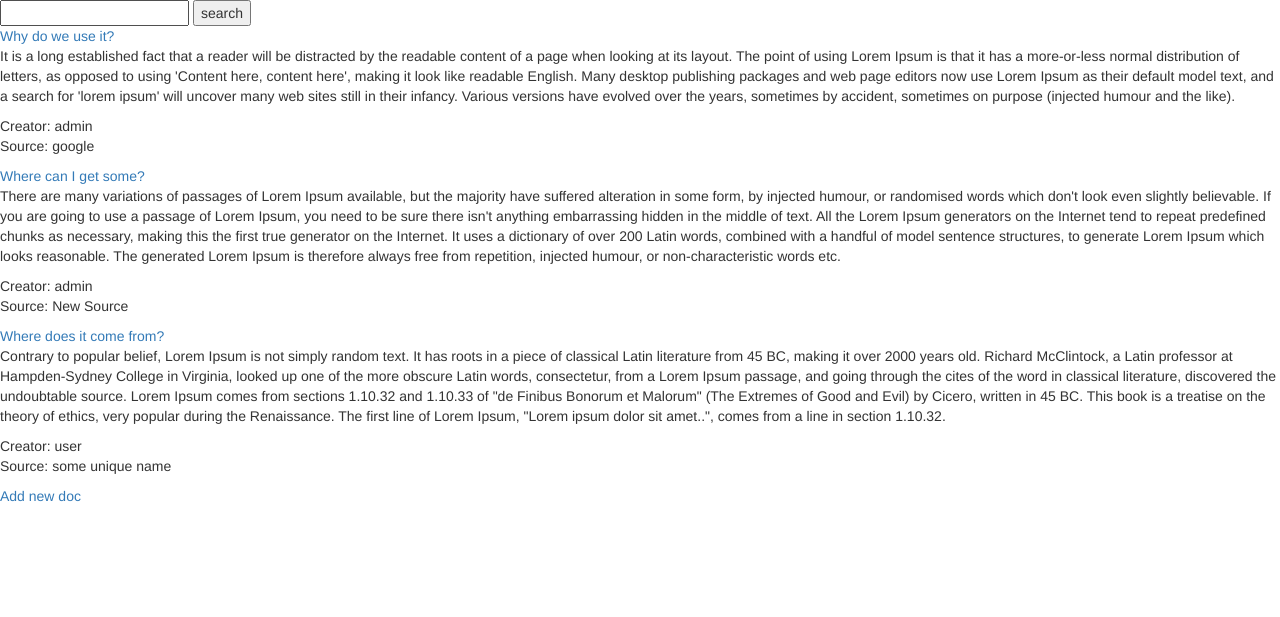
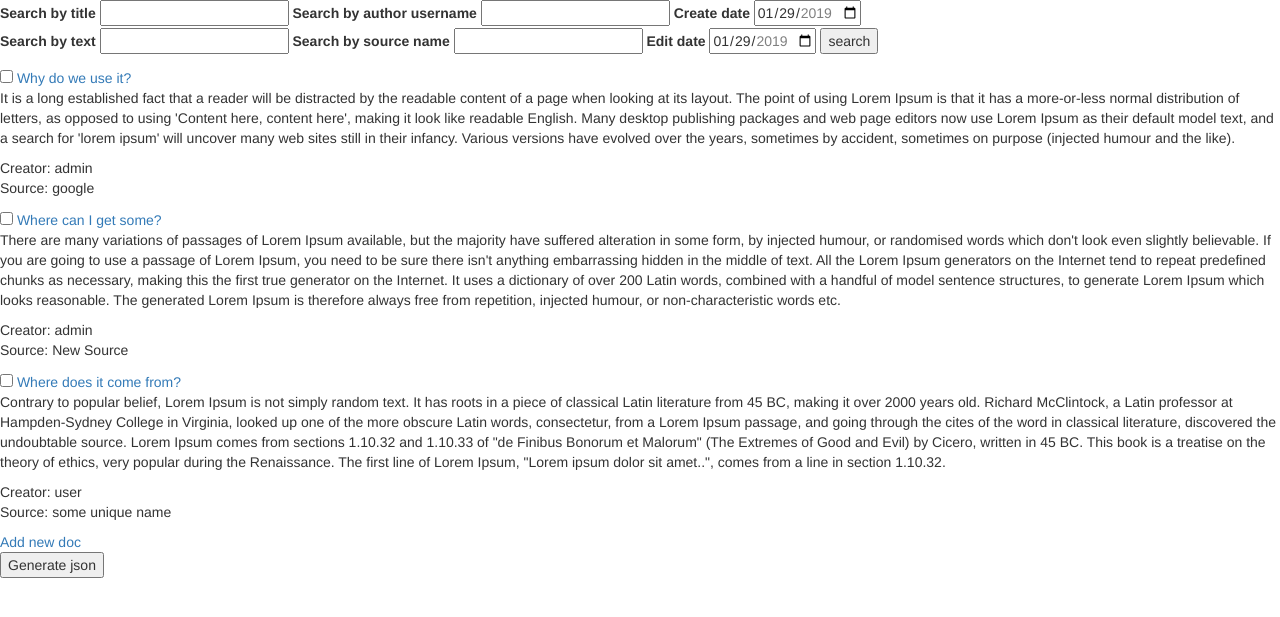
Before and after one commit to brutalsuperman/LZ, a Django app: page /docs/ in a window 1280 px wide. Shown: the top 617 px of the page. Run offline with Django 3.2, Linux system fonts and the light colour scheme; data comes from the database, SQL or seed files in the repository; some libraries are stand-ins or nearby versions.

Commit message:
input for diff field in search, generate json from checked

```diff
--- a/document/urls.py
+++ b/document/urls.py
@@ -20,4 +20,5 @@ urlpatterns = [
         view=DocumentUpdateView.as_view(),
         name='edit'
     ),
+    url(r'json_docs', json_docs, name='json_docs'),
 ]
--- a/document/views.py
+++ b/document/views.py
@@ -3,7 +3,9 @@ from django.views.generic import CreateView, ListView, DetailView, UpdateView
 from .models import Document
 from .forms import DocumentModelForm
 from django.urls import reverse
-from django.db.models import Q
+# from django.db.models import Q
+from datetime import datetime
+from django.http import JsonResponse
 
 
 class DocumentCreateView(LoginRequiredMixin, CreateView):
@@ -22,13 +24,27 @@ class DocumentListView(ListView):
 
     def get_queryset(self):
         queryset = super(DocumentListView, self).get_queryset()
-        q = self.request.GET.get('q')
-        if q:
-            return queryset.filter(
-                Q(title__icontains=q) |
-                Q(text__icontains=q) |
-                Q(author__username__icontains=q) |
-                Q(source__name__icontains=q))
+        text = self.request.GET.get('text')
+        title = self.request.GET.get('title')
+        author = self.request.GET.get('author')
+        source = self.request.GET.get('source')
+        create = self.request.GET.get('created')
+        update = self.request.GET.get('update')
+        print(self.request.GET.getlist('checks'))
+        if text:
+            queryset = queryset.filter(text__icontains=text)
+        if title:
+            queryset = queryset.filter(title__icontains=title)
+        if author:
+            queryset = queryset.filter(author__username__icontains=author)
+        if source:
+            queryset = queryset.filter(source__name__icontains=source)
+        if create:
+            created = datetime.strptime(create, '%Y-%m-%d')
+            queryset = queryset.filter(created__date=created)
+        if update:
+            updated = datetime.strptime(update, '%Y-%m-%d')
+            queryset = queryset.filter(update__date=updated)
         return queryset
 
 
@@ -52,3 +68,10 @@ class DocumentUpdateView(UpdateView):
 
     def get_success_url(self):
         return reverse('document:detail', kwargs={'pk': self.object.pk})
+
+
+def json_docs(request):
+    if request.GET:
+        documents = Document.objects.filter(id__in=request.GET.getlist('checks')).values()
+        data = list(documents)
+        return JsonResponse(data, safe=False)
--- a/source/settings.py
+++ b/source/settings.py
@@ -112,7 +112,7 @@ TIME_ZONE = 'Europe/Kiev'
 
 USE_I18N = True
 
-USE_L10N = True
+USE_L10N = False
 
 USE_TZ = True
 
@@ -126,3 +126,5 @@ AUTH_USER_MODEL = 'account.Profile'
 
 LOGIN_REDIRECT_URL = '/'
 LOGOUT_REDIRECT_URL = '/'
+
+DATETIME_FORMAT = 'Y-m-d H:i'
--- a/templates/document/document_list.html
+++ b/templates/document/document_list.html
@@ -1,18 +1,47 @@
 {% extends 'base.html' %}
 
 {% block content %}
+<div>
+	<form action="" method="GET">
+		   <label>Search by title</label>
+	       <input type="text" name="title" />
 
-<form action="" method="GET">
-       <input type="text" name="q" />
+
+	       <label>Search by author username</label>
+	       <input type="text" name="author" />
+
+	       <label>Create date</label>
+	       <input type="date" name="created"
+       			value="2019-01-29"
+       			min="2019-01-01" max="2019-12-31">
+	       <p>
+
+	       <label>Search by text</label>
+	       <input type="text" name="text" />
+
+		   <label>Search by source name</label>
+	       <input type="text" name="source" />
+
+	       <label>Edit date</label>
+	       <input type="date" name="updated"
+       			value="2019-01-29"
+       			min="2019-01-01" max="2019-12-31">
+
 	       <button type="submit">search</button>
 	</form>
+</div>
 
+<form action="{% url 'document:json_docs' %}" method='GET'>
 	{% for doc in document_list %}
 	<div>
+		<input type="checkbox" name="checks" value="{{doc.id}}" />
 		<a href="{{doc.get_absolute_url}}">{{doc.title}}</a>
 		<p>{{doc.text}}</p>
 		<p>Creator: {{doc.author}}  <br/>Source: {{doc.source.name}}</p>
+	</div>
 	{% endfor %}
 		<a href="{% url 'document:create' %}">Add new doc</a>
+		<br><button type="submit">Generate json</button>
+	</form>
 </div>
 {% endblock %}
```
Lines whose indentation alone changed are shown as unchanged.
